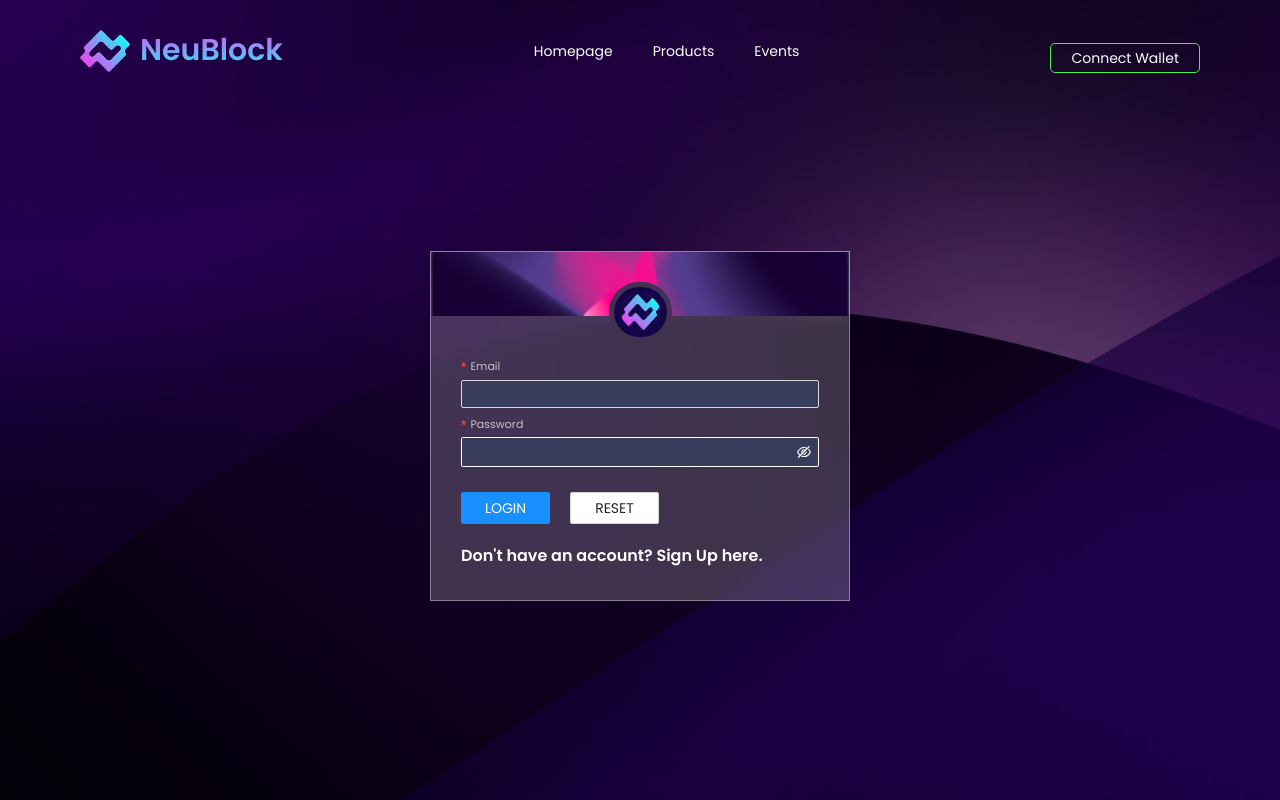
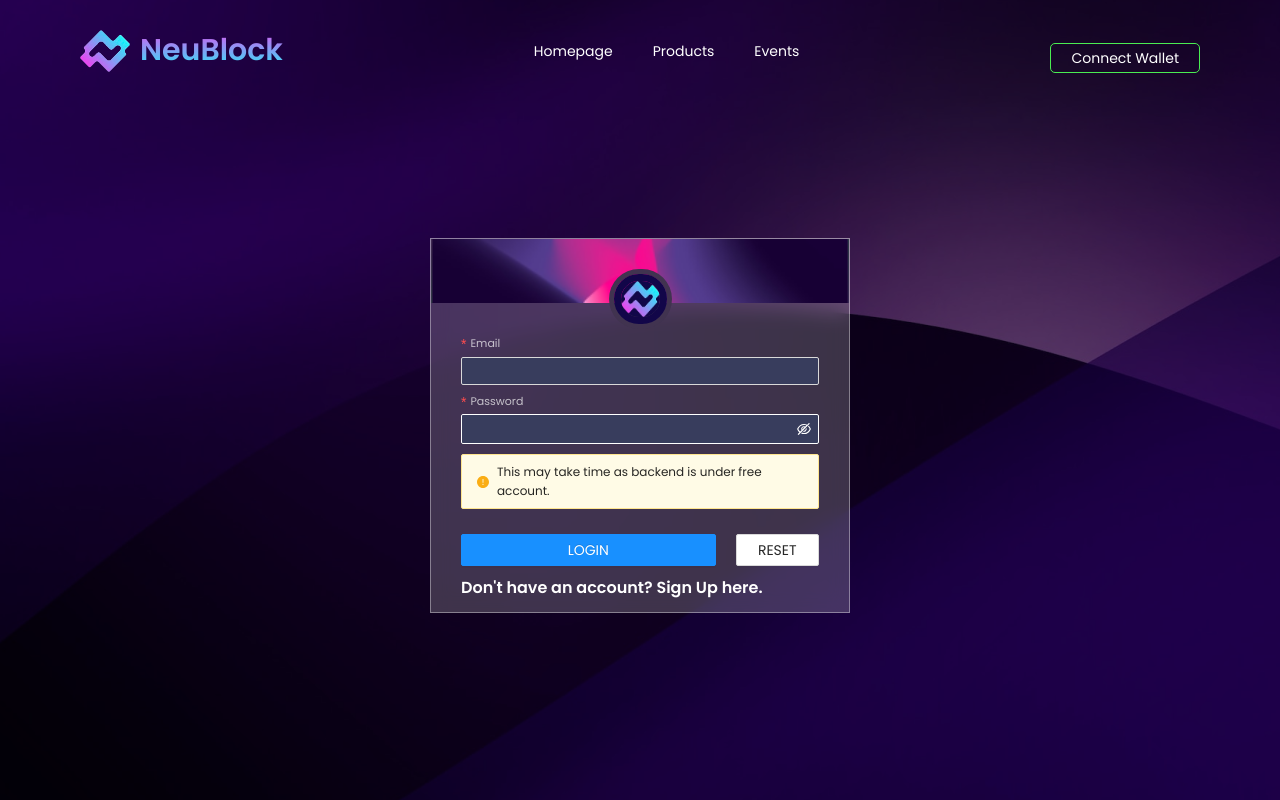
Before and after one commit to julfinch/neublock, a React (Vite) app in the folder crypto-finch/: page /login in a window 1280 px wide. Built offline with nearby package versions, Linux system fonts and the light colour scheme; no server answers.

Commit message:
added progress animation during registration

```diff
--- a/crypto-finch/src/components/LoginForm2.jsx
+++ b/crypto-finch/src/components/LoginForm2.jsx
@@ -1,7 +1,7 @@
 import { useState } from "react";
 import { LockOutlined, UserOutlined, UploadOutlined } from '@ant-design/icons';
 import axios from "axios";
-import { Spin } from 'antd';
+import { Spin, Alert, Progress } from 'antd';
 import {
     Button,
     Col,
@@ -44,8 +44,8 @@ const layout = {
   },
 };
 
-
 const LoginForm = () => {
+    const [percent, setPercent] = useState(0)
     const [pageType, setPageType] = useState("login");
     const dispatch = useDispatch();
     const history = useHistory();
@@ -60,17 +60,22 @@ const LoginForm = () => {
 
     const register = async () => {
         setLoading(true);
+        setPercent(0);
+
         if (file) {
           const data = new FormData();
           data.append("file", file);
+          setPercent(15);
           data.append("upload_preset", "neublock");
-
+          setPercent(30);
           try {
             const uploadRes = await axios.post(
               "https://api.cloudinary.com/v1_1/dwxdztigp/image/upload",
               data
             );
+            setPercent(60);
             const { url } = uploadRes.data;
+            setPercent(75);
             const registerValues = {
               firstName,
               lastName,
@@ -78,6 +83,7 @@ const LoginForm = () => {
               password,
               picturePath: url,
             };
+            setPercent(90);
             axios.post('https://neublock-backend.onrender.com/auth/register', registerValues)
                 .then(response => {
                     // console.log("Reg response", response);
@@ -87,6 +93,8 @@ const LoginForm = () => {
                         description: 'New account successfully created',
                     });
                     if (savedUser) {
+                    setLoading(false);
+                    setPercent(100);
                     setPageType("login");
                     }
                     })
@@ -97,7 +105,7 @@ const LoginForm = () => {
                         description: 'Oops! There was an error.',
                     });
                 });
-                setLoading(false);
+
           } catch (err) {
             console.log(err);
             notification.error({
@@ -107,6 +115,7 @@ const LoginForm = () => {
           }
         } else {
           const defaultImageUrl = "https://res.cloudinary.com/dwxdztigp/image/upload/v1674659921/neublock/yro4ihczj4vnoxc2h4yn.jpg";
+          setLoading(true);
           const registerValues = {
             firstName,
             lastName,
@@ -253,7 +262,7 @@ const LoginForm = () => {
             form={form}
             onFinish={(e) => handleFormSubmit(e)}
             name="control-hooks"
-            style={{ maxWidth: 600 }}
+            style={{ maxWidth: 600,}}
             >
             <div className="login-form">
                 {isRegister && (
@@ -389,6 +398,15 @@ const LoginForm = () => {
                     >
                     <Input.Password />
                 </Form.Item>
+                {/* {!loading ? <Alert message="This may take time as backend is under free account." type="warning" showIcon style={{fontSize: '12px', marginTop: '5px', marginBottom: '5px'}}/> : <></>} */}
+                {!isLogin && loading ? <Progress
+                    status="active"
+                    percent={percent}
+                    strokeColor={{
+                    '0%': '#e051f1',
+                    '100%': '#1ff2f8',
+                    }}
+                /> : <Alert message="This may take time as backend is under free account." type="warning" showIcon style={{fontSize: '12px', marginTop: '5px', marginBottom: '5px'}}/>}
                 {/* <input
                     placeholder="Email"
                     name="email"
@@ -405,18 +423,20 @@ const LoginForm = () => {
                     value={password}
                     /> */}
                 <Form.Item>
+                <div style={{display: 'flex', justifyContent: 'space-between'}}>
                 {loading ?
                     <Button htmlType="submit" className="login-form-button1">
                     <Spin className="login-form-spin"/>
                     </Button>
                     :
-                    <Button type="primary" htmlType="submit" className="login-form-button2">
+                    <Button type="primary" htmlType="submit" className="login-form-button3">
                     {isLogin ? "LOGIN" : "REGISTER"}
                     </Button>
                 }
                     <Button htmlType="button" onClick={onReset} className="login-form-button2">
                         RESET
                     </Button>
+                </div>
 
                     <Title
                         level={5}
--- a/crypto-finch/src/index.css
+++ b/crypto-finch/src/index.css
@@ -1402,7 +1402,7 @@ width: 70%;
   margin-left: 20px !important;
 } */
 .login-form > input{
-  margin-bottom: 10px;
+  margin-bottom: 6px;
   width: 100%;
   height: 35px;
   padding: 0 7px;
@@ -1428,16 +1428,22 @@ width: 70%;
 .login-form-spin .ant-spin .ant-spin-dot {
   color: #fff !important;
 }
+
+
 /* .login-form .ant-input-affix-wrapper > input.ant-input {
   border: 1px solid var(--text-primary);
 } */
 .login-form-button1{
-  margin: 20px 20px 20px 0px;
-  width: 89px;
+  margin: 20px 20px 10px 0px;
+  width: 100%;
 }
 .login-form-button2{
-  margin: 20px 20px 20px 0px;
-  width: 89px;
+  margin: 20px 0px 10px 0px;
+  width: 30%;
+}
+.login-form-button3{
+  margin: 20px 20px 10px 0px;
+  width: 100%;
 }
 .login-form-logo{
   position: absolute;
@@ -1458,7 +1464,7 @@ width: 70%;
   justify-content: center;
 }
 .login-form-content{
-  padding: 40px 30px 20px;
+  padding: 30px 30px 0px;
 }
 .login-form-layout{
   background: rgba(255,255,255,0.2)!important;
@@ -1487,6 +1493,13 @@ width: 70%;
   } */
   .login-form-text{
     font-size: 14px !important;
+  }
+  .login-form .ant-upload-list-item-name {
+    overflow: hidden !important;
+    white-space: nowrap !important;
+    text-overflow: ellipsis !important;
+    display:inline-block !important;
+    max-width: 19ch !important;
   }
 }
 
```
